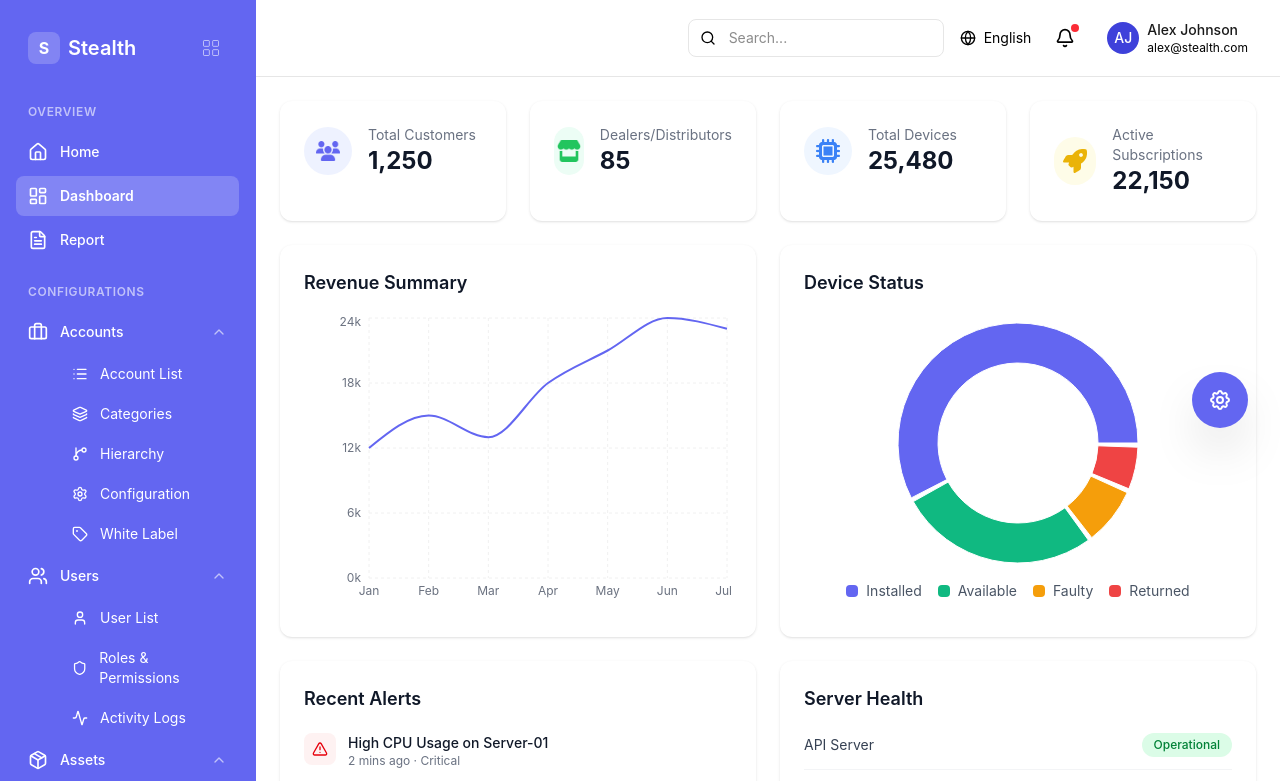
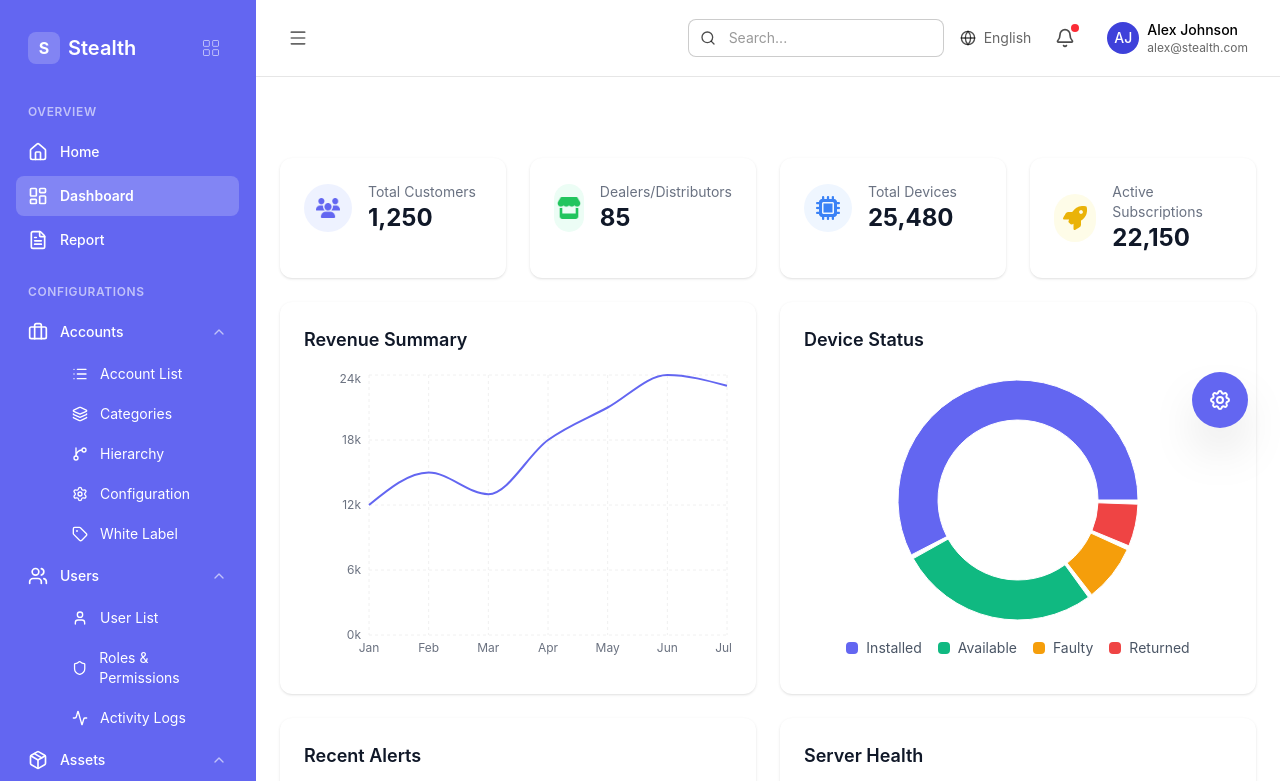
Before and after one commit to sandeep3642/stealth, a React (Vite) app: page /dashboard in a window 1280 px wide. Shown: the top 781 px of the page. Built offline with nearby package versions, Linux system fonts and the light colour scheme.

Commit message:
navbar fixes

```diff
--- a/src/components/DualHeaderLayout.jsx
+++ b/src/components/DualHeaderLayout.jsx
@@ -35,6 +35,7 @@ const DualHeaderLayout = () => {
     "users",
     "assets",
   ]);
+  const [isSidebarOpen, setIsSidebarOpen] = useState(true);
 
   // Complete menu structure with nested items
   const sidebarSections = [
@@ -154,7 +155,7 @@ const DualHeaderLayout = () => {
             : {}
         }
       >
-        <div className="px-6 py-4 flex items-center justify-between border-2 border-red-900">
+        <div className="px-6 py-4 flex items-center justify-between">
           {/* Left side: Logo and Navigation */}
           <div className="flex items-center gap-8">
             <div className="flex items-center gap-2">
@@ -279,80 +280,77 @@ const DualHeaderLayout = () => {
   };
 
   // Header for Sidebar Layout (Minimal)
-  // Header for Sidebar Layout (Minimal)
   const SidebarHeader = () => {
     const headerClasses = isDark
       ? {
           header: "bg-card border-border",
-          text: "text-foreground",
-          textSecondary: "text-foreground/70",
-          hover: "hover:text-foreground",
+          text: "text-white",
+          textSecondary: "text-white/70",
+          hover: "hover:text-white",
           inputBg: "bg-background",
-          inputBorder: "border-border",
-          inputText: "text-foreground",
+          inputBorder: "border-white/20",
+          inputText: "text-white",
+          inputPlaceholder: "placeholder:text-white/40",
           hoverBg: "hover:bg-background/50",
           logo: "bg-primary",
           logoText: "text-primary-foreground",
+          iconColor: "text-white/70",
         }
       : {
           header: "bg-card border-border",
-          text: "text-foreground",
-          textSecondary: "text-foreground/60",
-          hover: "hover:text-foreground",
+          text: "text-black",
+          textSecondary: "text-black/60",
+          hover: "hover:text-black",
           inputBg: "bg-background",
-          inputBorder: "border-border",
-          inputText: "text-foreground",
+          inputBorder: "border-black/20",
+          inputText: "text-black",
+          inputPlaceholder: "placeholder:text-black/40",
           hoverBg: "hover:bg-background/50",
           logo: "bg-primary",
           logoText: "text-primary-foreground",
+          iconColor: "text-black/70",
         };
 
     return (
       <header
-        className={`${headerClasses.header} border-b px-6 py-3 flex items-center justify-between`}
+        className={`${
+          headerClasses.header
+        } border-b px-6 py-3 flex items-center justify-between ${
+          isSidebarOpen ? "ml-64" : "ml-20"
+        } transition-all duration-300`}
       >
         <div className="flex items-center gap-3">
           <button
-            className={`lg:hidden p-2 ${headerClasses.hoverBg} rounded-lg`}
+            onClick={() => setIsSidebarOpen(!isSidebarOpen)}
+            className={`p-2 ${headerClasses.hoverBg} rounded-lg`}
           >
             <Menu className={`w-5 h-5 ${headerClasses.textSecondary}`} />
           </button>
-
-          <div className="flex items-center gap-2">
-            <div
-              className={`w-8 h-8 ${headerClasses.logo} rounded-lg flex items-center justify-center ${headerClasses.logoText} font-bold`}
-            >
-              S
-            </div>
-            <span className={`text-xl font-semibold ${headerClasses.text}`}>
-              Stealth
-            </span>
-          </div>
         </div>
 
         <div className="flex items-center gap-4">
           <div className="relative">
             <Search
-              className={`absolute left-3 top-1/2 -translate-y-1/2 w-4 h-4 text-foreground/40`}
+              className={`absolute left-3 top-1/2 -translate-y-1/2 w-4 h-4 ${headerClasses.iconColor}`}
             />
             <input
               type="text"
               placeholder="Search..."
-              className={`pl-10 pr-4 py-2 border ${headerClasses.inputBorder} ${headerClasses.inputBg} ${headerClasses.inputText} rounded-lg text-sm focus:outline-none focus:ring-2 focus:ring-primary w-64`}
+              className={`pl-10 pr-4 py-2 border ${headerClasses.inputBorder} ${headerClasses.inputBg} ${headerClasses.inputText} ${headerClasses.inputPlaceholder} rounded-lg text-sm focus:outline-none focus:ring-2 focus:ring-primary w-64`}
             />
           </div>
 
           <button
             className={`flex items-center gap-2 text-sm ${headerClasses.textSecondary} ${headerClasses.hover}`}
           >
-            <Globe className="w-4 h-4" />
+            <Globe className={`w-4 h-4 ${headerClasses.iconColor}`} />
             <span>English</span>
           </button>
 
           <button
             className={`relative p-2 ${headerClasses.hoverBg} rounded-lg`}
           >
-            <Bell className={`w-5 h-5 ${headerClasses.textSecondary}`} />
+            <Bell className={`w-5 h-5 ${headerClasses.iconColor}`} />
             <span className="absolute top-1 right-1 w-2 h-2 bg-red-500 rounded-full"></span>
           </button>
 
@@ -409,7 +407,7 @@ const DualHeaderLayout = () => {
           logo: "bg-primary",
           logoText: "text-primary-foreground",
           brandText: "text-foreground",
-          sectionTitle: "text-foreground/50",
+          sectionTitle: "text-foreground",
           menuText: "text-foreground",
           menuIcon: "text-foreground/70",
           menuHover: "hover:bg-background/50",
@@ -445,7 +443,11 @@ const DualHeaderLayout = () => {
 
     return (
       <aside
-        className={`w-64 ${sidebarClasses.bg} border-r ${sidebarClasses.border} h-screen fixed left-0 top-0 overflow-y-auto`}
+        className={`${isSidebarOpen ? "w-64" : "w-20"} ${
+          sidebarClasses.bg
+        } border-r ${
+          sidebarClasses.border
+        } h-screen fixed left-0 top-0 overflow-y-auto transition-all duration-300`}
         style={
           sidebarClasses.useCustomBg
             ? { background: sidebarClasses.customBg }
@@ -454,19 +456,30 @@ const DualHeaderLayout = () => {
       >
         <div className="p-4">
           {/* Logo Section */}
-          <div className="flex items-center justify-between px-3 py-4 mb-6">
-            <div className="flex items-center gap-2">
+          <div
+            className={`flex items-center ${
+              isSidebarOpen ? "justify-between" : "justify-center"
+            } px-3 py-4 mb-6`}
+          >
+            <div
+              className={`flex items-center gap-2 ${
+                isSidebarOpen ? "" : "flex-col"
+              }`}
+            >
               <div
                 className={`w-8 h-8 ${sidebarClasses.logo} rounded-lg flex items-center justify-center ${sidebarClasses.logoText} font-bold`}
               >
                 S
               </div>
+              {isSidebarOpen && (
                 <span
                   className={`text-xl font-semibold ${sidebarClasses.brandText}`}
                 >
                   Stealth
                 </span>
+              )}
             </div>
+            {isSidebarOpen && (
               <button className={`p-1.5 ${sidebarClasses.gridHover} rounded`}>
                 <svg
                   className={`w-5 h-5 ${sidebarClasses.gridIcon}`}
@@ -480,15 +493,18 @@ const DualHeaderLayout = () => {
                   <rect x="3" y="14" width="7" height="7" rx="1" />
                 </svg>
               </button>
+            )}
           </div>
 
           {sidebarSections.map((section, index) => (
             <div key={index} className="mb-6">
+              {isSidebarOpen && (
                 <h3
                   className={`text-xs font-semibold ${sidebarClasses.sectionTitle} uppercase tracking-wider mb-3 px-3`}
                 >
                   {section.title}
                 </h3>
+              )}
               <nav className="space-y-1">
                 {section.items.map((item) => {
                   const IconComponent = item.icon;
@@ -499,17 +515,31 @@ const DualHeaderLayout = () => {
                       {item.expandable ? (
                         <>
                           <button
-                            onClick={() => toggleMenu(item.id)}
-                            className={`w-full flex items-center justify-between px-3 py-2.5 rounded-lg ${sidebarClasses.menuText} ${sidebarClasses.menuHover}`}
+                            onClick={() => isSidebarOpen && toggleMenu(item.id)}
+                            className={`w-full flex items-center ${
+                              isSidebarOpen
+                                ? "justify-between"
+                                : "justify-center"
+                            } px-3 py-2.5 rounded-lg ${
+                              sidebarClasses.menuText
+                            } ${sidebarClasses.menuHover}`}
+                            title={!isSidebarOpen ? item.label : ""}
                           >
-                            <div className="flex items-center gap-3">
+                            <div
+                              className={`flex items-center gap-3 ${
+                                isSidebarOpen ? "" : "justify-center"
+                              }`}
+                            >
                               <IconComponent
                                 className={`w-5 h-5 ${sidebarClasses.menuIcon}`}
                               />
+                              {isSidebarOpen && (
                                 <span className="text-sm font-medium">
                                   {item.label}
                                 </span>
+                              )}
                             </div>
+                            {isSidebarOpen && (
                               <ChevronDown
                                 className={`w-4 h-4 ${
                                   sidebarClasses.chevron
@@ -517,9 +547,10 @@ const DualHeaderLayout = () => {
                                   isExpanded ? "rotate-180" : ""
                                 }`}
                               />
+                            )}
                           </button>
 
-                          {isExpanded && item.children && (
+                          {isSidebarOpen && isExpanded && item.children && (
                             <div className="ml-11 mt-1 space-y-1">
                               {item.children.map((child) => {
                                 const ChildIcon = child.icon;
@@ -542,11 +573,14 @@ const DualHeaderLayout = () => {
                       ) : (
                         <a
                           href="#"
-                          className={`flex items-center gap-3 px-3 py-2.5 rounded-lg ${
+                          className={`flex items-center gap-3 ${
+                            isSidebarOpen ? "" : "justify-center"
+                          } px-3 py-2.5 rounded-lg ${
                             item.active
                               ? `${sidebarClasses.activeMenuBg} ${sidebarClasses.activeMenuText}`
                               : `${sidebarClasses.menuText} ${sidebarClasses.menuHover}`
                           }`}
+                          title={!isSidebarOpen ? item.label : ""}
                         >
                           <IconComponent
                             className={`w-5 h-5 ${
@@ -555,6 +589,7 @@ const DualHeaderLayout = () => {
                                 : sidebarClasses.menuIcon
                             }`}
                           />
+                          {isSidebarOpen && (
                             <span
                               className={`text-sm ${
                                 item.active ? "font-semibold" : "font-medium"
@@ -562,6 +597,7 @@ const DualHeaderLayout = () => {
                             >
                               {item.label}
                             </span>
+                          )}
                         </a>
                       )}
                     </div>
@@ -583,7 +619,13 @@ const DualHeaderLayout = () => {
       {/* Show Sidebar only for sidebar layout */}
       {menuLayout === "sidebar" && <Sidebar />}
 
-      <main className={menuLayout === "sidebar" ? "ml-64 p-6" : "p-6"}>
+      <main
+        className={`p-6 ${
+          menuLayout === "sidebar" ? (isSidebarOpen ? "ml-64" : "ml-20") : ""
+        } ${
+          menuLayout === "sidebar" ? "mt-[57px]" : ""
+        } transition-all duration-300`}
+      >
         <Outlet />
       </main>
     </div>
```
Lines whose indentation alone changed are shown as unchanged.
